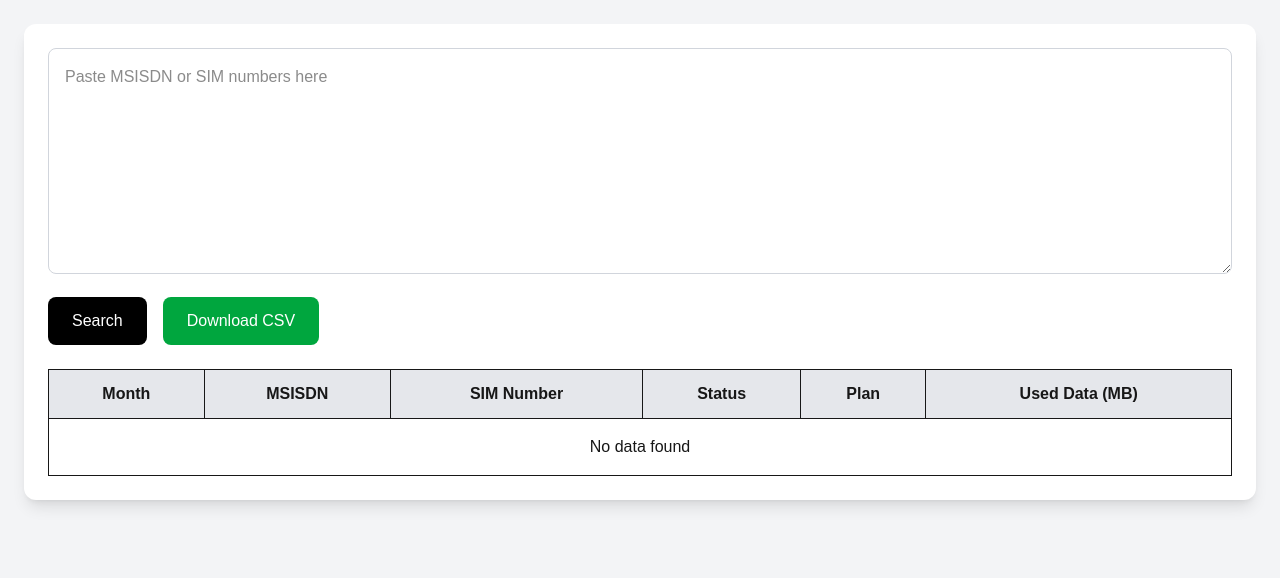
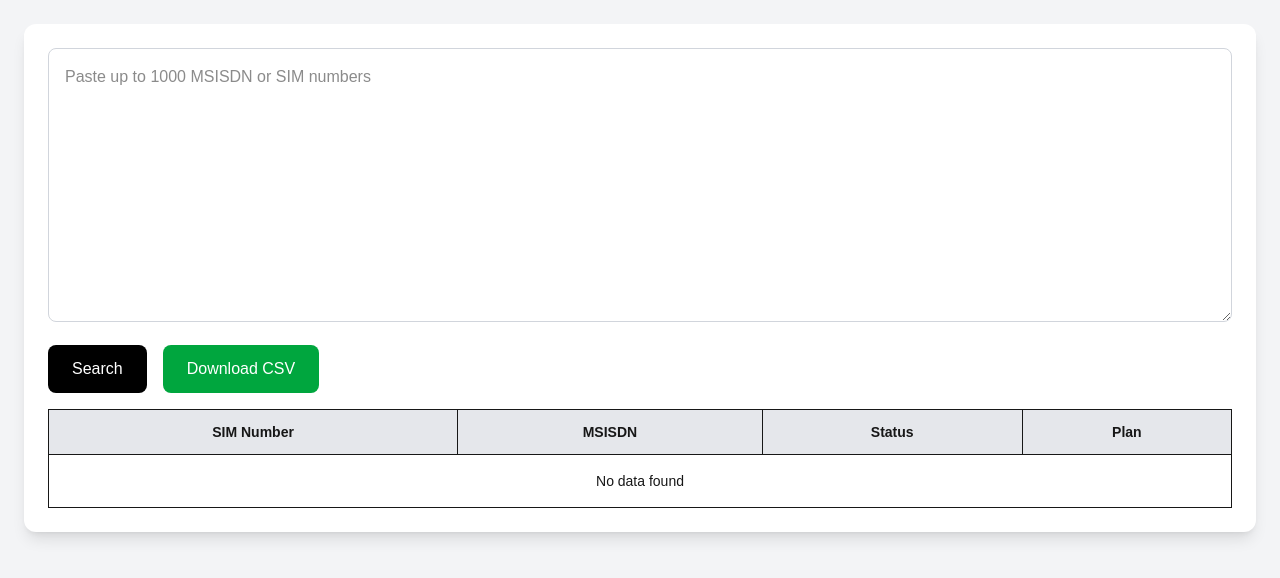
Before and after one commit to Salauddin046/sim-management, a Next.js app: page / in a window 1280 px wide. Shown: the top 578 px of the page. Built offline with nearby package versions, Linux system fonts and the light colour scheme.

Commit message:
updated data

```diff
--- a/app/page.tsx
+++ b/app/page.tsx
@@ -6,14 +6,25 @@ export default function Home() {
   const [input, setInput] = useState('')
   const [data, setData] = useState<any[]>([])
   const [loading, setLoading] = useState(false)
+  const [error, setError] = useState('')
 
   const searchBulk = async () => {
+    setError('')
+
     const numbers = input
       .split('\n')
       .map((num) => num.trim())
       .filter(Boolean)
 
-    if (!numbers.length) return
+    if (!numbers.length) {
+      setError('Please enter MSISDN or SIM numbers')
+      return
+    }
+
+    if (numbers.length > 1000) {
+      setError('Maximum 1000 searches allowed at one time')
+      return
+    }
 
     setLoading(true)
 
@@ -27,9 +38,28 @@ export default function Home() {
       })
 
       const result = await response.json()
-      setData(result)
+
+      const grouped: any = {}
+
+      result.forEach((row: any) => {
+        const key = row.sim_no
+
+        if (!grouped[key]) {
+          grouped[key] = {
+            sim_no: row.sim_no,
+            msisdn: row.msisdn,
+            sim_status: row.sim_status,
+            plan: row.plan,
+          }
+        }
+
+        grouped[key][row.usage_month] = row.used_data_mb
+      })
+
+      setData(Object.values(grouped))
     } catch (error) {
       console.error(error)
+      setError('Search failed')
     }
 
     setLoading(false)
@@ -38,22 +68,31 @@ export default function Home() {
   const downloadCSV = () => {
     if (!data.length) return
 
+    const months = Array.from(
+      new Set(
+        data.flatMap((row: any) =>
+          Object.keys(row).filter(
+            (key) =>
+              !['sim_no', 'msisdn', 'sim_status', 'plan'].includes(key)
+          )
+        )
+      )
+    )
+
     const headers = [
-      'Month',
+      'SIM Number',
       'MSISDN',
-      'SIM Number',
       'Status',
       'Plan',
-      'Used Data (MB)',
+      ...months,
     ]
 
     const rows = data.map((row: any) => [
-      row.usage_month,
+      row.sim_no,
       row.msisdn,
-      row.sim_no,
       row.sim_status,
       row.plan,
-      row.used_data_mb,
+      ...months.map((month: any) => row[month] || ''),
     ])
 
     const csvContent = [headers, ...rows]
@@ -69,7 +108,7 @@ export default function Home() {
     const url = URL.createObjectURL(blob)
 
     link.setAttribute('href', url)
-    link.setAttribute('download', 'data_usage.csv')
+    link.setAttribute('download', 'sim_search_data.csv')
 
     document.body.appendChild(link)
 
@@ -78,21 +117,32 @@ export default function Home() {
     document.body.removeChild(link)
   }
 
+  const months = Array.from(
+    new Set(
+      data.flatMap((row: any) =>
+        Object.keys(row).filter(
+          (key) =>
+            !['sim_no', 'msisdn', 'sim_status', 'plan'].includes(key)
+        )
+      )
+    )
+  )
+
   return (
     <div className="min-h-screen bg-gray-100 p-6">
       <div className="max-w-7xl mx-auto bg-white rounded-xl shadow-lg p-6">
 
         <div className="mb-4">
           <textarea
-            rows={8}
-            placeholder="Paste MSISDN or SIM numbers here"
+            rows={10}
+            placeholder="Paste up to 1000 MSISDN or SIM numbers"
             value={input}
             onChange={(e) => setInput(e.target.value)}
             className="w-full border border-gray-300 rounded-lg p-4 outline-none"
           />
         </div>
 
-        <div className="flex gap-4 mb-6">
+        <div className="flex gap-4 mb-4 flex-wrap">
           <button
             onClick={searchBulk}
             className="bg-black text-white px-6 py-3 rounded-lg"
@@ -108,20 +158,32 @@ export default function Home() {
           </button>
         </div>
 
+        {error && (
+          <p className="text-red-600 mb-4">
+            {error}
+          </p>
+        )}
+
         {loading && (
-          <p className="mb-4">Loading...</p>
+          <p className="mb-4">
+            Loading...
+          </p>
         )}
 
         <div className="overflow-x-auto">
-          <table className="w-full border-collapse border border-gray-300">
+          <table className="w-full border-collapse border border-gray-300 text-sm">
             <thead>
               <tr className="bg-gray-200">
-                <th className="border p-3">Month</th>
+                <th className="border p-3">SIM Number</th>
                 <th className="border p-3">MSISDN</th>
-                <th className="border p-3">SIM Number</th>
                 <th className="border p-3">Status</th>
                 <th className="border p-3">Plan</th>
-                <th className="border p-3">Used Data (MB)</th>
+
+                {months.map((month: any) => (
+                  <th key={month} className="border p-3">
+                    {month}
+                  </th>
+                ))}
               </tr>
             </thead>
 
@@ -129,18 +191,25 @@ export default function Home() {
               {data.length > 0 ? (
                 data.map((row: any, index: number) => (
                   <tr key={index}>
-                    <td className="border p-3">{row.usage_month}</td>
+                    <td className="border p-3">{row.sim_no}</td>
                     <td className="border p-3">{row.msisdn}</td>
-                    <td className="border p-3">{row.sim_no}</td>
                     <td className="border p-3">{row.sim_status}</td>
                     <td className="border p-3">{row.plan}</td>
-                    <td className="border p-3">{row.used_data_mb}</td>
+
+                    {months.map((month: any) => (
+                      <td
+                        key={month}
+                        className="border p-3 text-center"
+                      >
+                        {row[month] || '-'}
+                      </td>
+                    ))}
                   </tr>
                 ))
               ) : (
                 <tr>
                   <td
-                    colSpan={6}
+                    colSpan={months.length + 4}
                     className="border p-4 text-center"
                   >
                     No data found
```
